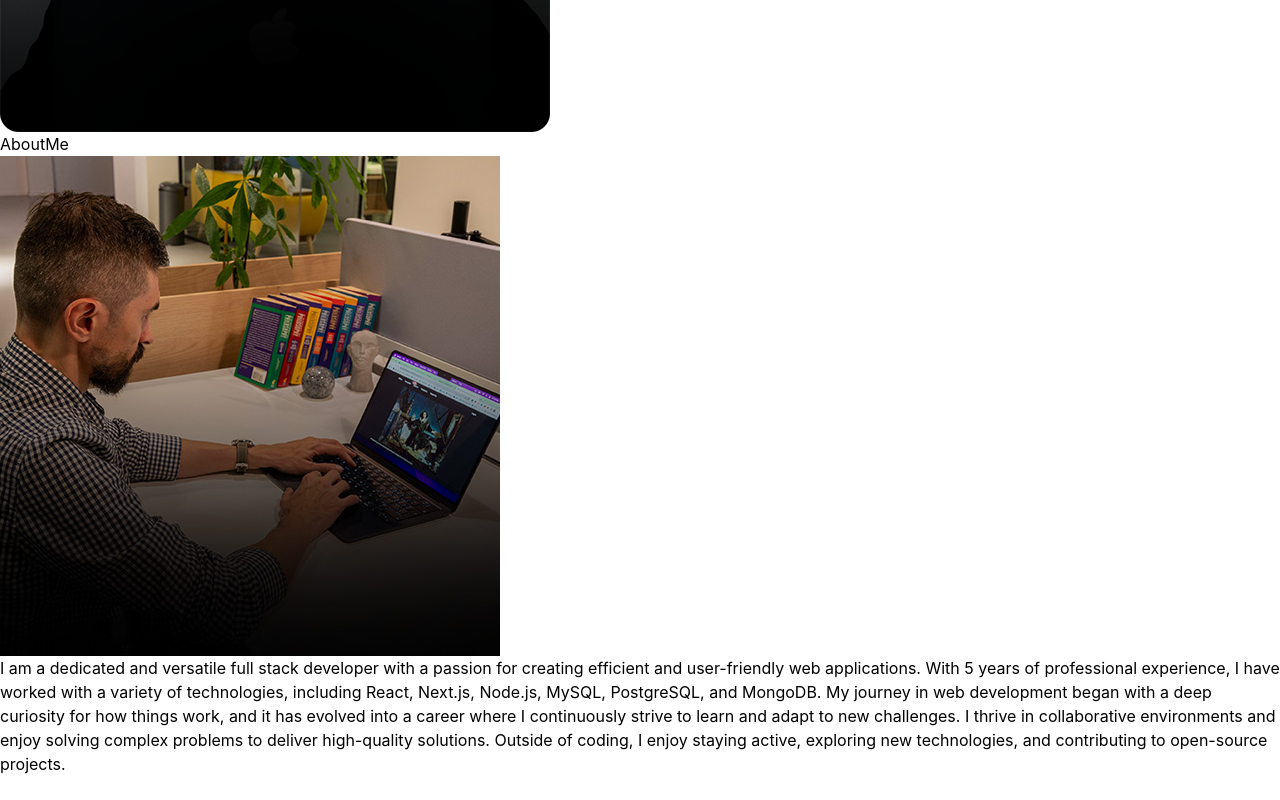
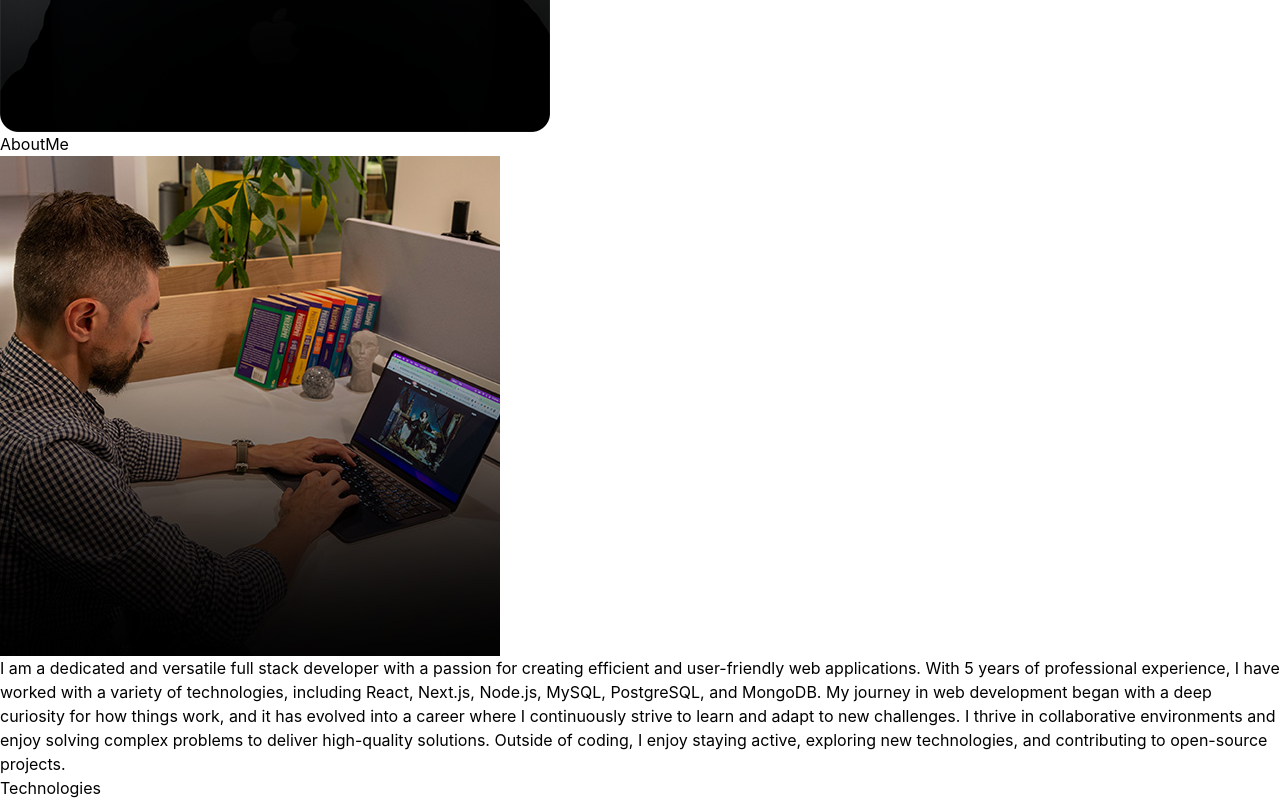
Before and after one commit to Szkrishna/My-Portfolio, a React (Vite) app: page / in a window 1280 px wide. Shown: the part 638-1438 px from the top of the page. Before the commit the page ends 1414 px from the top, so only its background shows below. Built offline with nearby package versions, Linux system fonts and the light colour scheme.

Commit message:
added technologies component and used it in app component

```diff
--- a/src/App.jsx
+++ b/src/App.jsx
@@ -2,6 +2,7 @@
 import Navbar from "./components/Navbar";
 import Hero from "./components/Hero";
 import About from "./components/About";
+import Technologies from "./components/Technologies";
 
 const App = () => {
   return (
@@ -14,6 +15,7 @@ const App = () => {
           <Navbar />
           <Hero />
           <About />
+          <Technologies />
         </div>
       </div>
     </>
--- /dev/null
+++ b/src/components/Technologies.jsx
@@ -0,0 +1,9 @@
+// import React from 'react';
+
+const Technologies = () => {
+  return (
+    <div>Technologies</div>
+  )
+}
+
+export default Technologies
```
